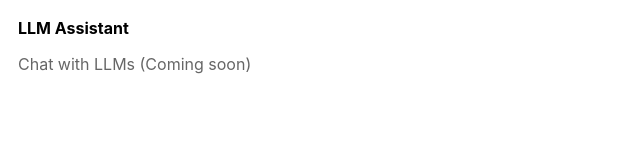
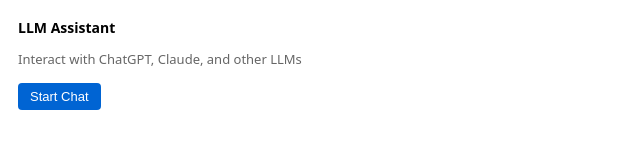
Before and after one commit to snie2012/zotero-llm-assistant, a browser extension: page addon/content/sidebar.html in a window 1280 px wide. Shown: the whole page, without its empty margins (0-640 px from the left). Drawn offline with Linux system fonts and the light colour scheme.

Commit message:
Move CSS and HTML to sidebar.html and load it via fetch

```diff
--- a/addon/content/sidebar.html
+++ b/addon/content/sidebar.html
@@ -2,26 +2,50 @@
 <html xmlns="http://www.w3.org/1999/xhtml">
 <head>
   <meta charset="UTF-8"/>
-  <title>LLM Assistant</title>
   <style>
-    body {
+    .llm-assistant-container {
       padding: 10px;
-      font-family: -apple-system, BlinkMacSystemFont, "Segoe UI", sans-serif;
+      font-family: system-ui, -apple-system, sans-serif;
     }
-    .header {
-      font-size: 16px;
-      font-weight: bold;
+    .llm-assistant-header {
+      margin-top: 0;
+      margin-bottom: 10px;
+      font-size: 14px;
+      font-weight: 600;
+    }
+    .llm-assistant-desc {
+      color: #666;
       margin-bottom: 15px;
+      font-size: 13px;
     }
-    .content {
-      color: #666;
+    .llm-assistant-button {
+      padding: 6px 12px;
+      font-size: 13px;
+      cursor: pointer;
+      background-color: #0064d3;
+      color: white;
+      border: none;
+      border-radius: 4px;
+      transition: background-color 0.2s;
+    }
+    .llm-assistant-button:hover {
+      background-color: #0052a8;
+    }
+    .llm-assistant-button:active {
+      background-color: #004080;
     }
   </style>
 </head>
 <body>
-  <div class="header">LLM Assistant</div>
-  <div class="content">
-    <p>Chat with LLMs (Coming soon)</p>
+  <div class="llm-assistant-container">
+    <h3 class="llm-assistant-header">LLM Assistant</h3>
+    <p class="llm-assistant-desc">Interact with ChatGPT, Claude, and other LLMs</p>
+    <button class="llm-assistant-button" id="start-chat-btn">Start Chat</button>
   </div>
+  <script>
+    document.getElementById('start-chat-btn').addEventListener('click', () => {
+      alert('LLM Assistant coming soon!');
+    });
+  </script>
 </body>
 </html>
```
Also changed, not shown: addon/content/main.js (+26 -35 lines).
